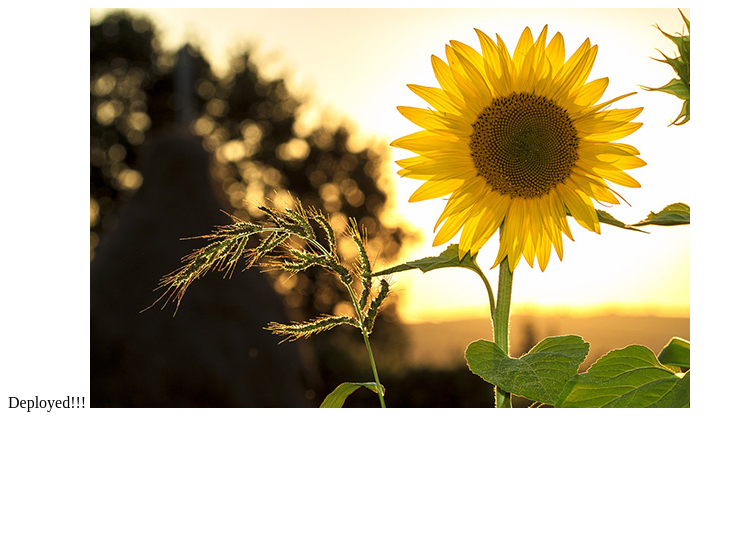
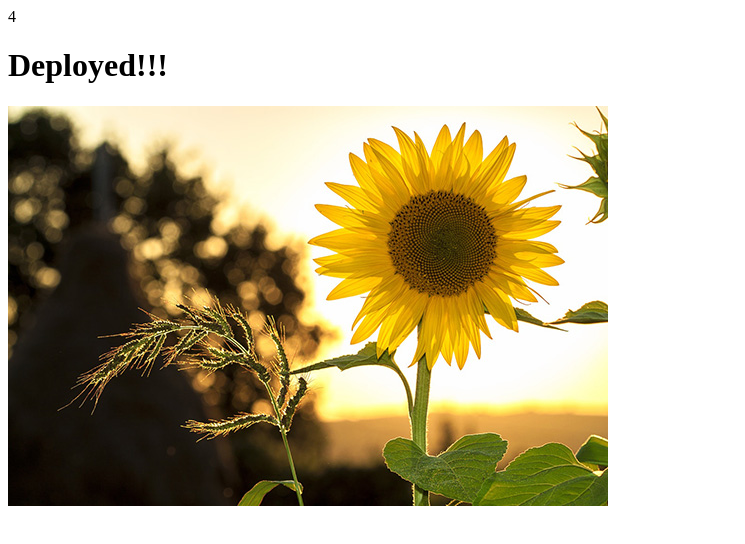
Before and after one commit to Seblig12/Deployment-Demo, a plain HTML site: page index.html in a window 1280 px wide. Shown: the whole page, without its empty margins (0-745 px from the left). Drawn offline with Linux system fonts and the light colour scheme; files that its build step writes are made by us from their sources.

Commit message:
adding images

```diff
--- a/Assets/CSS/style.css
+++ b/Assets/CSS/style.css
@@ -1,8 +1,9 @@
 h1 {
-    color: blue;
-    background-color: beige;
-    font-family: 'Lucida Sans';
-    font-size: medium;
+
+
 
 
 }
+    color: blue;
+    font-family: 'Lucida Sans';
+    font-size: medium;
--- a/index.html
+++ b/index.html
@@ -5,11 +5,12 @@
     <meta http-equiv="X-UA-Compatible" content="IE=edge">
     <meta name="viewport" content="width=device-width, initial-scale=1.0">
     <title>Deployment</title>
-    <link rel="stylesheet" href="Assets/CSS/style.css"
+    <link rel="stylesheet" href="style.css">4
+    <link rel="stylesheet" href="Assets/CSS/style.css">
 </head>
 <body>
-    <h>Deployed!!!</h1>
-    <img src="Deployment-Demo/Assets/Images/sunflower.jpg">
+    <h1>Deployed!!!</h1>
+    <a href=""Assets/Images/sunflower.jpg""></a><img src="Assets/Images/sunflower.jpg">
 
 </body>
 </html>
```
Also changed, not shown: Assets/Images/imsges.jpg.
